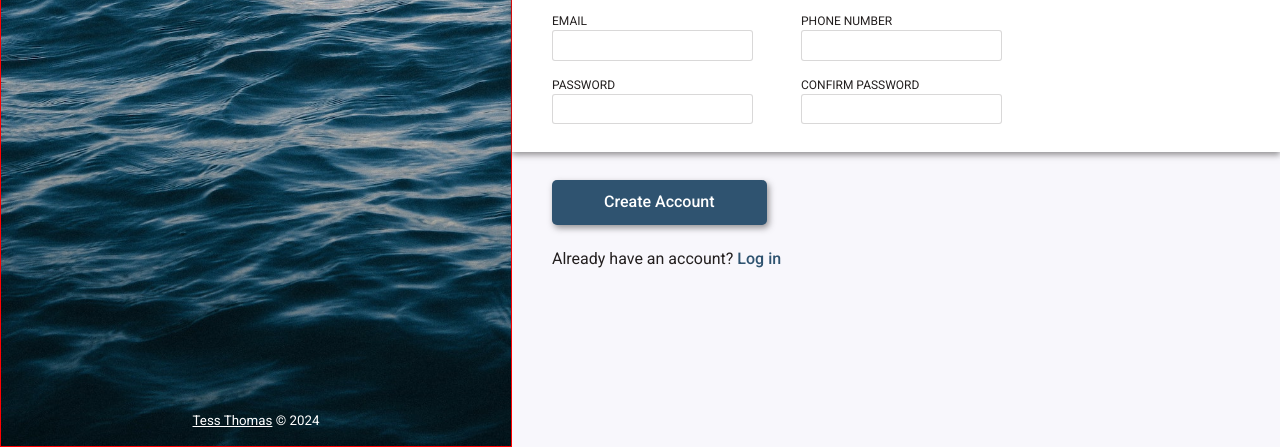
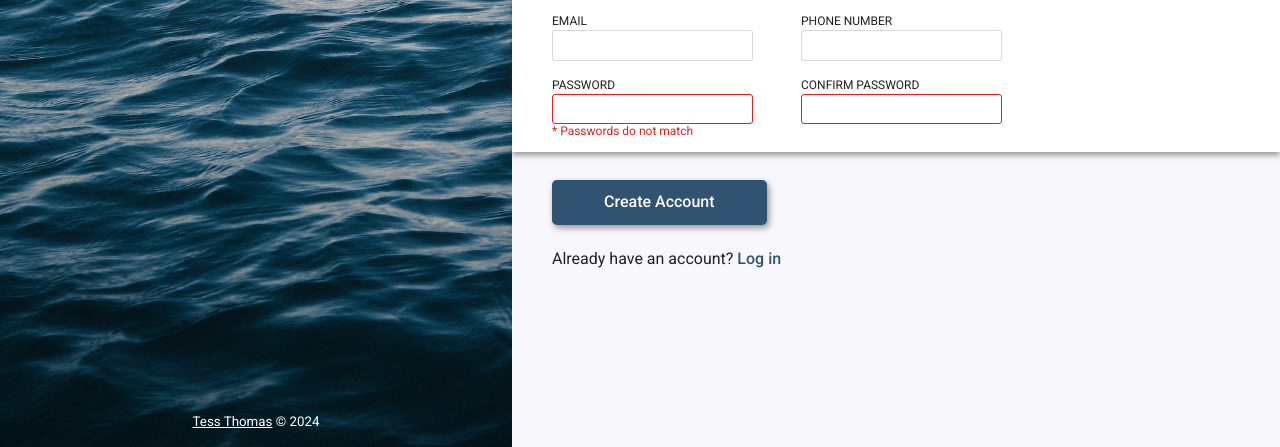
Before and after one commit to tessthom/sign-up-form, a plain HTML site: page index.html in a window 1280 px wide. Shown: the part 353-800 px from the top of the page. Drawn offline with Linux system fonts and the light colour scheme; a web font is replaced by a local one.

Commit message:
Add validation styles

```diff
--- a/index.html
+++ b/index.html
@@ -66,8 +66,14 @@
 
                 <div class="form-row">
                   <div class="col">
-                    <label for="first_name">First Name</label>
-                    <input id="first_name" name="first_name" type="text" />
+                    <label for="first_name"
+                      >First Name</label
+                    >
+                    <input
+                      id="first_name"
+                      name="first_name"
+                      type="text"
+                    />
                   </div>
                   <div class="col">
                     <label for="last_name">Last Name</label>
@@ -77,7 +83,9 @@
 
                 <div class="form-row">
                   <div class="col">
-                    <label for="email">Email</label>
+                    <label for="email"
+                      >Email</label
+                    >
                     <input id="email" name="email" type="email" />
                   </div>
                   <div class="col">
@@ -92,11 +100,21 @@
                 </div>
                 <div class="form-row">
                   <div class="col">
-                    <label for="password">Password</label>
-                    <input id="password" name="password" type="password" required />
+                    <label for="password"
+                      >Password</label
+                    >
+                    <input
+                      id="password"
+                      name="password"
+                      type="password"
+                      required
+                    />
+                    <small class="help">* Passwords do not match</small>
                   </div>
                   <div class="col">
-                    <label for="password_confirm">Confirm Password</label>
+                    <label for="password_confirm"
+                      >Confirm Password</label
+                    >
                     <input
                       id="password_confirm"
                       name="password_confirm"
--- a/style.css
+++ b/style.css
@@ -35,6 +35,7 @@ p, h1, h2, h3, h4, h5, h6 {
   --ocean-white: #f8f7fc;
   --ocean-mid-blue: #2F5370;
   --ocean-dark: hsl(208, 38%, 8%);
+  --red: rgb(221, 33, 33);
   --jet: rgb(35, 31, 31);
 }
 
@@ -62,7 +63,6 @@ header {
 
   width: 40%;
   height: 100vh;
-  border: 1px solid red;
 
   color: #fff;
 }
@@ -146,6 +146,8 @@ main {
 .col {
   display: flex;
   flex-direction: column;
+
+  position: relative;
 }
 label {
   text-transform: uppercase;
@@ -161,6 +163,24 @@ input:focus,
 .submit {
   box-shadow: 2px 3px 6px hsla(0, 3%, 19%, 0.5);
 }
+input:invalid {
+  border: 1px solid var(--red);
+}
+input:focus:invalid {
+  border: none;
+}
+.help {
+  display: none;
+  position: absolute;
+  left: 0;
+  bottom: -1.25em;
+
+  color: var(--red);
+  font-size: .75em;
+}
+input:invalid ~ .help {
+  display: block;
+}
 .submit {
   margin-bottom: 1.5rem;
   padding: .75em 3.25em;
@@ -169,6 +189,11 @@ input:focus,
   border-radius: 5px;
   background-color: var(--ocean-mid-blue);
   color: #fff;
+
+  transition: transform 100ms ease;
+}
+.submit:active {
+  transform: translateY(3px);
 }
 a.login {
   text-decoration: none;
```
Also changed, not shown: assets/TT_transparent.svg (added).
